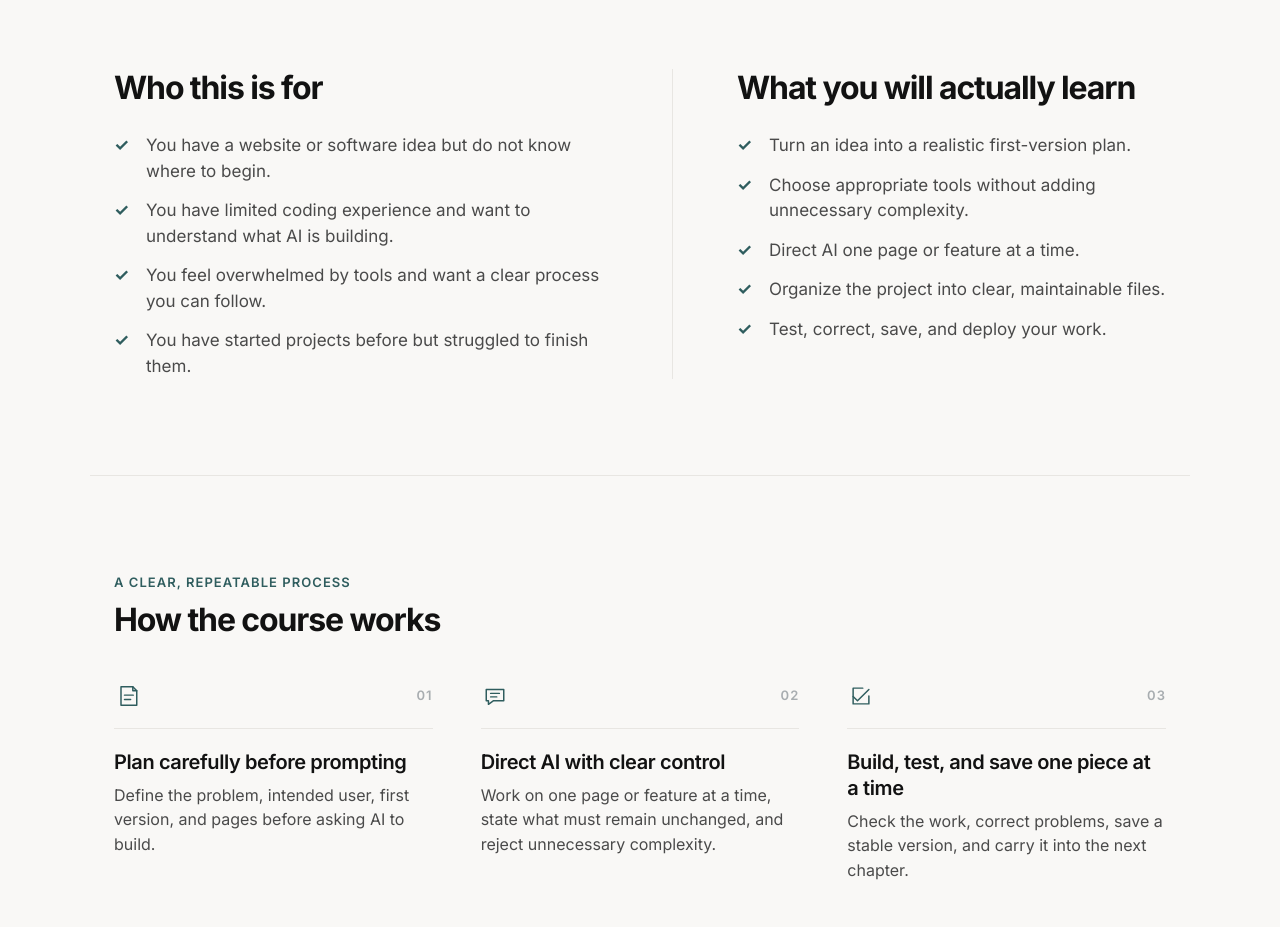
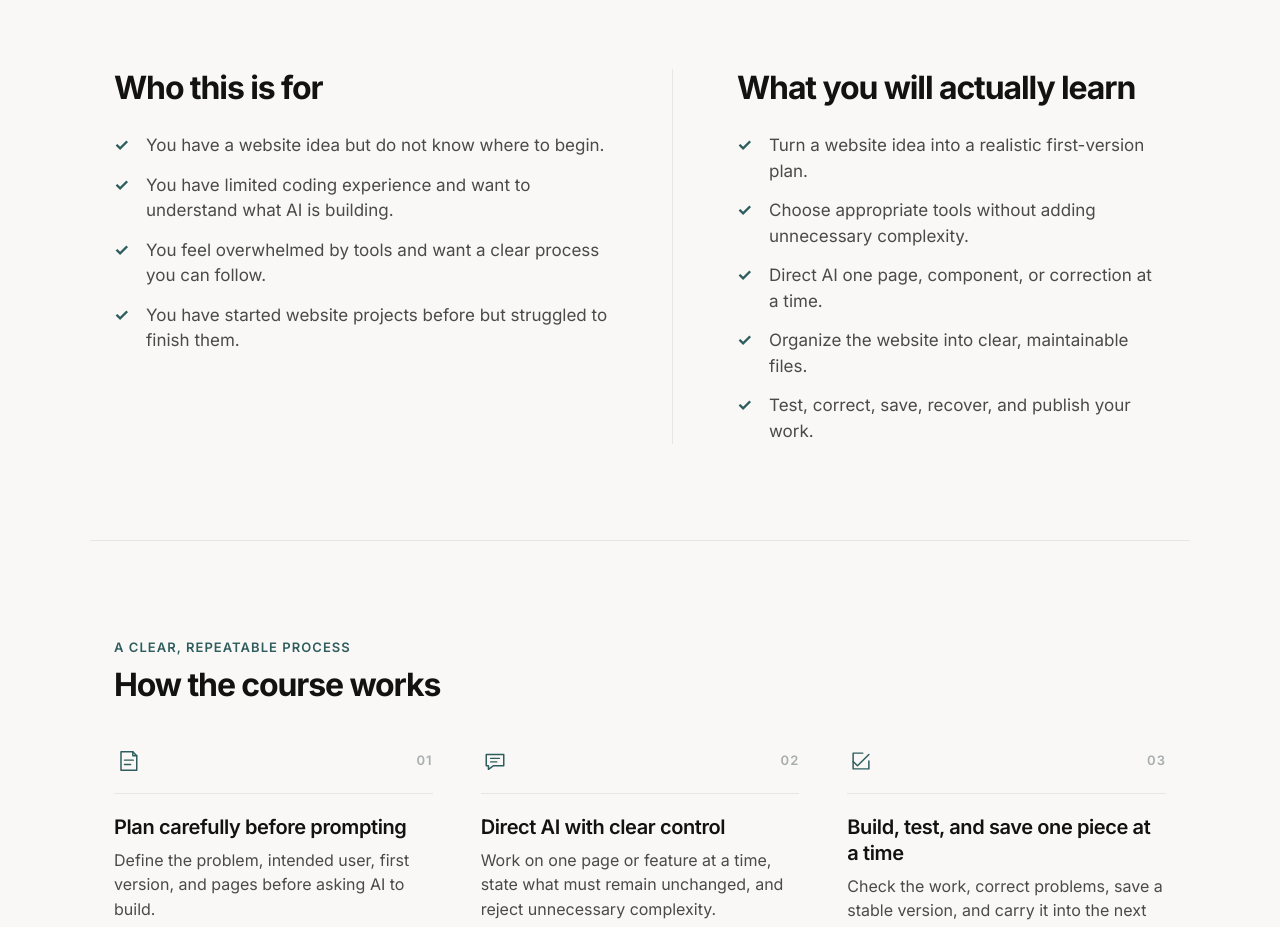
Before and after one commit to Emanuel628/VC-Studios, a React (Vite) app: page / in a window 1280 px wide. Shown: the part 800-1727 px from the top of the page. Built offline with nearby package versions, Linux system fonts and the light colour scheme.

Commit message:
Align landing outcomes with basic website program

```diff
--- a/src/components/landing/WhoWhat.tsx
+++ b/src/components/landing/WhoWhat.tsx
@@ -1,18 +1,18 @@
 import styles from '../../styles/Landing.module.css';
 
 const audienceItems = [
-  'You have a website or software idea but do not know where to begin.',
+  'You have a website idea but do not know where to begin.',
   'You have limited coding experience and want to understand what AI is building.',
   'You feel overwhelmed by tools and want a clear process you can follow.',
-  'You have started projects before but struggled to finish them.',
+  'You have started website projects before but struggled to finish them.',
 ];
 
 const outcomeItems = [
-  'Turn an idea into a realistic first-version plan.',
+  'Turn a website idea into a realistic first-version plan.',
   'Choose appropriate tools without adding unnecessary complexity.',
-  'Direct AI one page or feature at a time.',
-  'Organize the project into clear, maintainable files.',
-  'Test, correct, save, and deploy your work.',
+  'Direct AI one page, component, or correction at a time.',
+  'Organize the website into clear, maintainable files.',
+  'Test, correct, save, recover, and publish your work.',
 ];
 
 function CheckList({ items }: { items: string[] }) {
@@ -30,7 +30,7 @@ function CheckList({ items }: { items: string[] }) {
 
 export function WhoWhat() {
   return (
-    <section className={`${styles.page} ${styles.whoWhat}`} id="about-course" aria-label="About the course">
+    <section className={`${styles.page} ${styles.whoWhat}`} id="about-course" aria-label="About Website Foundations">
       <div>
         <h2>Who this is for</h2>
         <CheckList items={audienceItems} />
```
